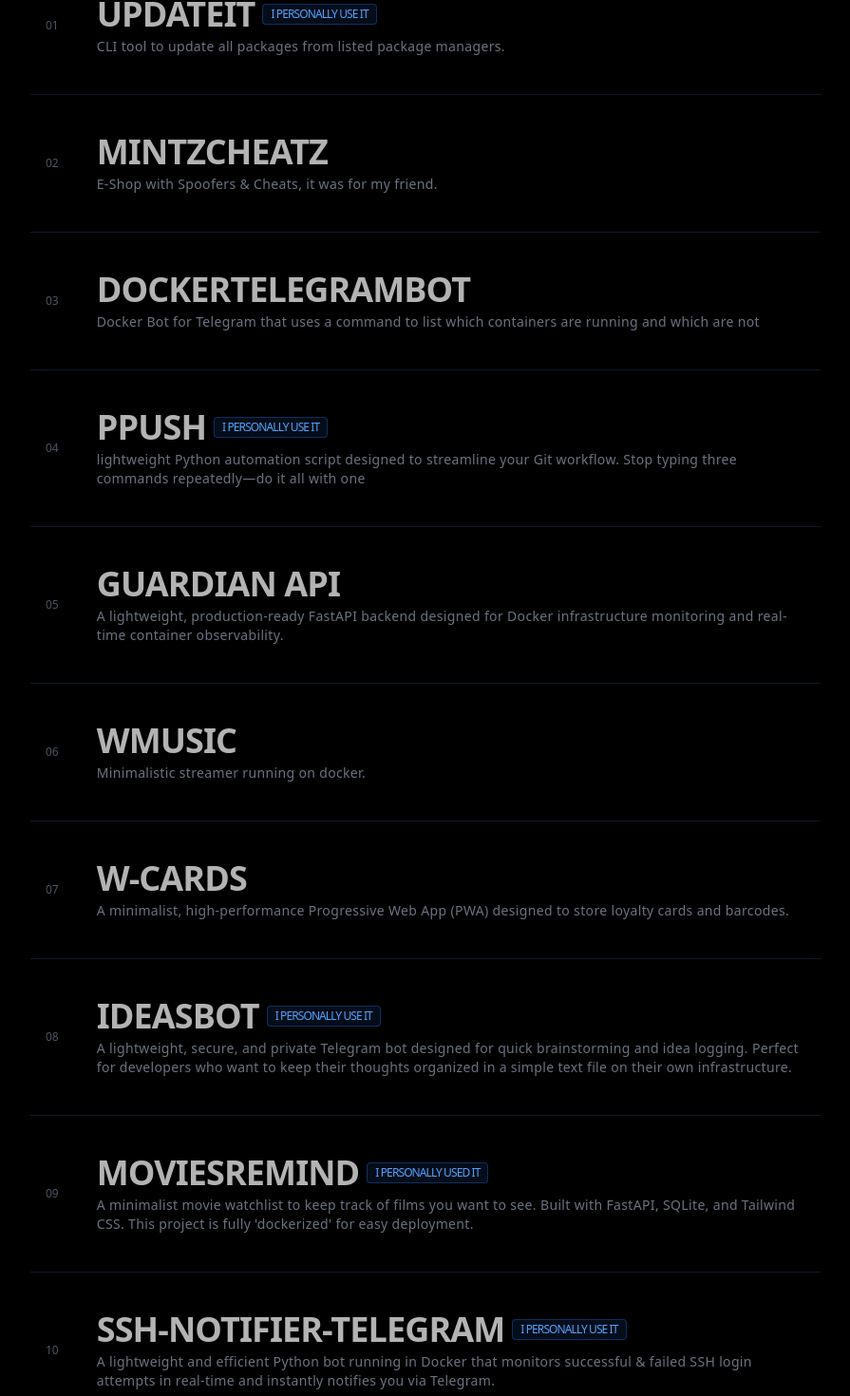
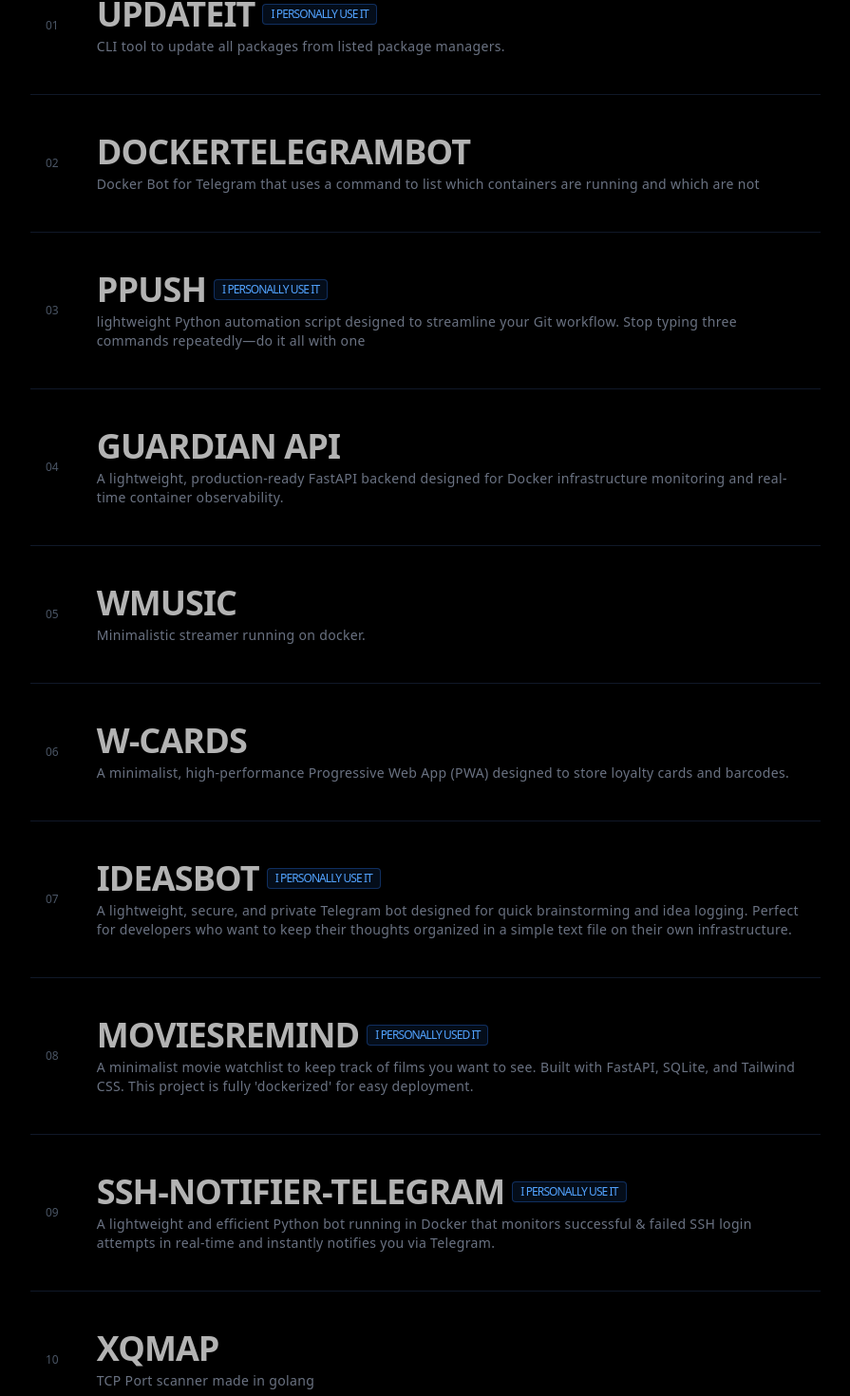
Before and after one commit to wpxq/wpxq, a Next.js app: page /projects in a window 1280 px wide. Shown: the part 284-1754 px from the top of the page at 95% size, without its empty margins (192-1087 px from the left). Built offline with nearby package versions, Linux system fonts and the light colour scheme.

Commit message:
Hide: mintzcheatz

```diff
--- a/app/projects/page.jsx
+++ b/app/projects/page.jsx
@@ -25,20 +25,14 @@
             description="CLI tool to update all packages from listed package managers."
             url="https://github.com/wpxq/updateit"
           />
-        <ProjectRow
+            <ProjectRow
             number="02"
-            title="MintzCheatz"
-            description="E-Shop with Spoofers & Cheats, it was for my friend."
-            url="https://github.com/wpxq/mintzcheatz"
-          />
-            <ProjectRow
-            number="03"
             title="DockerTelegramBot"
             description="Docker Bot for Telegram that uses a command to list which containers are running and which are not"
             url="https://github.com/wpxq/DockerTelegramBot"
             />
             <ProjectRow
-            number="04"
+            number="03"
               title={
                 <div className="flex items-center flex-wrap gap-2">
                   <span className="font-bold">ppush</span>
@@ -51,25 +45,25 @@
             url="https://github.com/wpxq/ppush"
             />
             <ProjectRow
-            number="05"
+            number="04"
             title="Guardian API"
             description="A lightweight, production-ready FastAPI backend designed for Docker infrastructure monitoring and real-time container observability."
             url="https://github.com/wpxq/guardian-api"
             />
             <ProjectRow
-            number="06"
+            number="05"
             title="WMUSIC"
             description=" Minimalistic streamer running on docker."
             url="https://github.com/wpxq/w-music"
             />
             <ProjectRow
-            number="07"
+            number="06"
             title="W-Cards"
             description="A minimalist, high-performance Progressive Web App (PWA) designed to store loyalty cards and barcodes."
             url="https://github.com/wpxq/w-cards"
             />
             <ProjectRow
-            number="08"
+            number="07"
               title={
                 <div className="flex items-center flex-wrap gap-2">
                   <span className="font-bold">IdeasBot</span>
@@ -82,7 +76,7 @@
             url="https://github.com/wpxq/ideas-bot"
             />
             <ProjectRow
-            number="09"
+            number="08"
               title={
                 <div className="flex items-center flex-wrap gap-2">
                   <span className="font-bold">MoviesRemind</span>
@@ -95,7 +89,7 @@
             url="https://github.com/wpxq/moviesremind"
             />
             <ProjectRow
-              number="10"
+              number="09"
               title={
                 <div className="flex items-center flex-wrap gap-2">
                   <span className="font-bold">SSH-Notifier-Telegram</span>
@@ -108,7 +102,7 @@
               url="https://github.com/wpxq/ssh-notifier-telegram"
             />
             <ProjectRow
-              number="11"
+              number="10"
               title="xqmap"
               description="TCP Port scanner made in golang"
               url="https://github.com/wpxq/xqmap"
```
